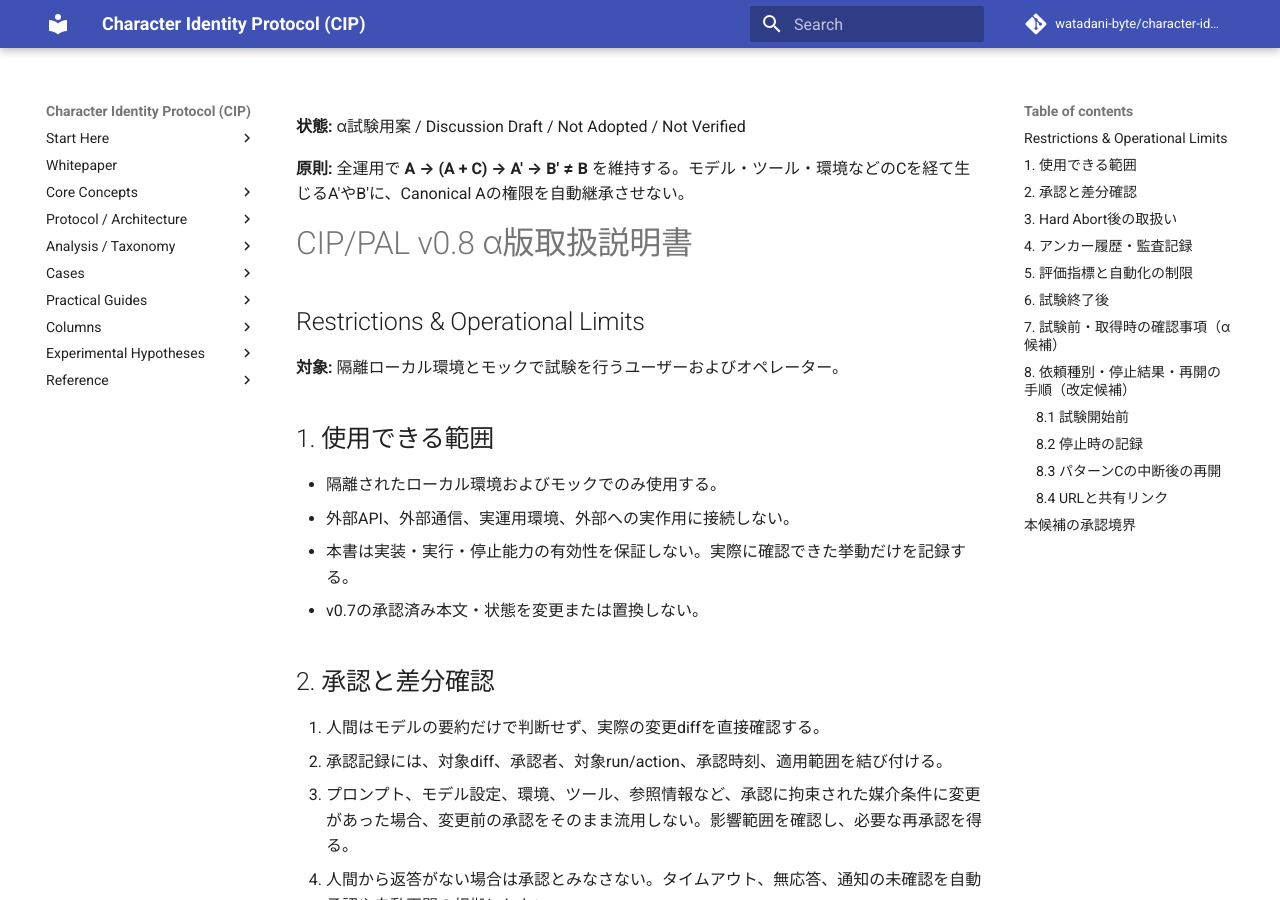
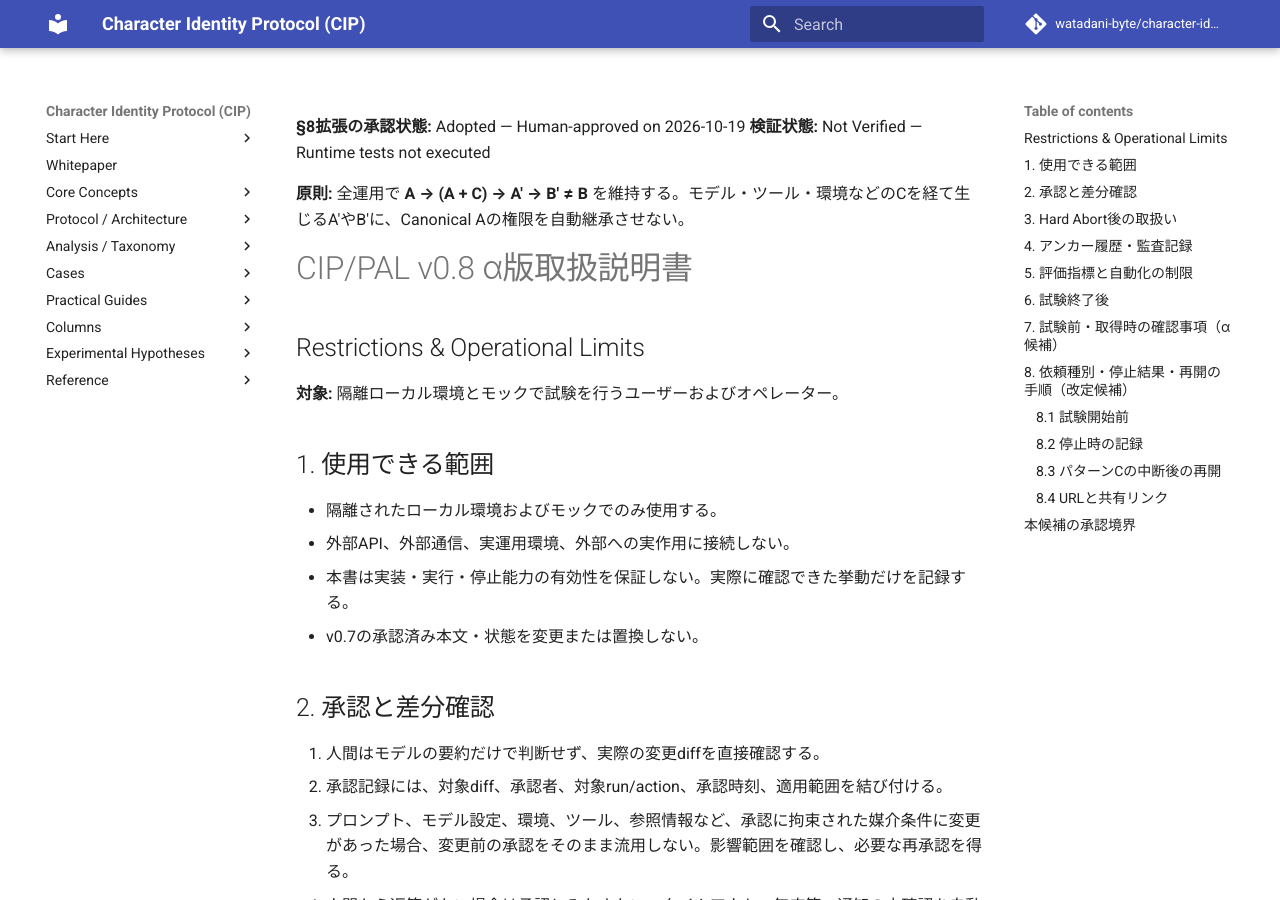
Before and after one commit to watadani-byte/character-identity-protocol, an MkDocs documentation site: the page built from docs/v0.8-alpha/CIP_PAL_v0.8_Alpha_Operator_Guide_Restrictions_Limits_2026-10-16.md, in a window 1280 px wide and 900 px high. Built offline with MkDocs 1.6.1 and Material for MkDocs 9.7.7, drawn with Linux system fonts in a browser that asks for light colours; comment, search, counter and statistics services are not loaded.

Commit message:
docs(v0.8-alpha): record section 8 approval
Split the single status line at the top of the Specification, Operator
Guide, and Verification Audit Tasks documents into two separately
recorded lines: the §8 extension's human-approval status, and the
runtime verification status.

§8 extension approval status: Adopted — Human-approved on 2026-10-19.
This records the human decision that §8.3's "run stop (Hard Abort)"
label shares the same scope as existing §3.1 Identity/governance-failure
stops, and that the Tencent/Amap handling keeps its current definition
and boundary-reference-only role.

Verification status: Not Verified — Runtime tests not executed.
runtime_tests_executed remains false; no alpha/mock tests were run.

This does not adopt v0.8 as a whole, authorize test execution, activate
any Safety Profile, or approve any individual execution. No other
content, line, or section in these 3 files is changed.

```diff
--- a/docs/v0.8-alpha/CIP_PAL_v0.8_Alpha_Operator_Guide_Restrictions_Limits_2026-10-16.md
+++ b/docs/v0.8-alpha/CIP_PAL_v0.8_Alpha_Operator_Guide_Restrictions_Limits_2026-10-16.md
@@ -1,4 +1,5 @@
-**状態:** α試験用案 / Discussion Draft / Not Adopted / Not Verified
+**§8拡張の承認状態:** Adopted — Human-approved on 2026-10-19
+**検証状態:** Not Verified — Runtime tests not executed
 
 **原則:** 全運用で **A → (A + C) → A′ → B′ ≠ B** を維持する。モデル・ツール・環境などのCを経て生じるA′やB′に、Canonical Aの権限を自動継承させない。
 
```
Also changed, not shown: docs/v0.8-alpha/CIP_PAL_v0.8_Alpha_Specification_Scope_Boundaries_2026-10-16.md (+2 -1 lines), docs/v0.8-alpha/CIP_PAL_v0.8_Alpha_Verification_Audit_Tasks_2026-10-16.md (+2 -1 lines).
